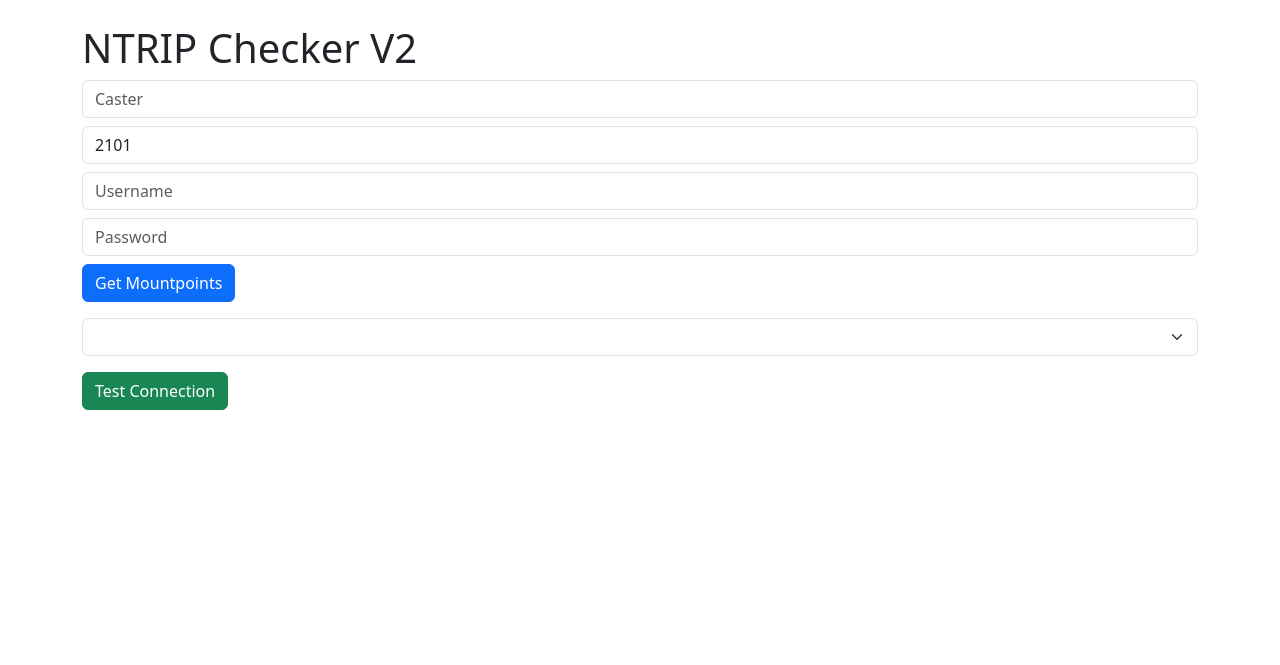
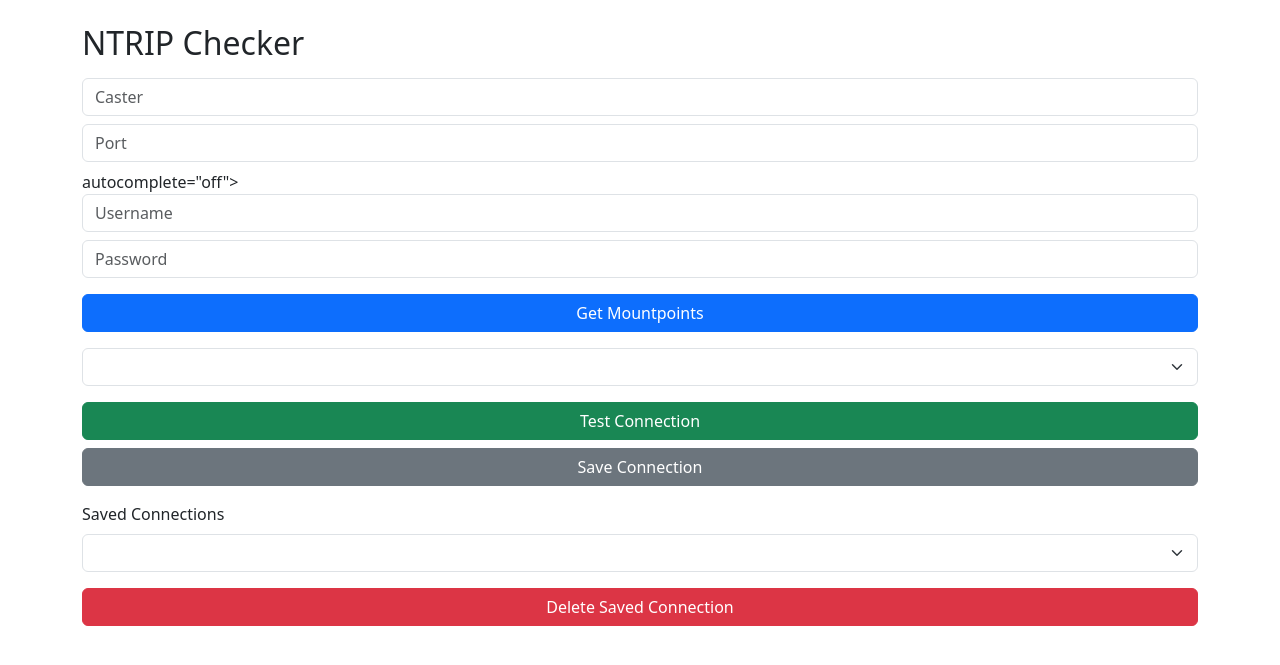
Before and after one commit to DavSem39/ntrip-checker, a Flask app: page / in a window 1280 px wide. Shown: the top 665 px of the page. Run offline with Flask 3, Linux system fonts and the light colour scheme; lists and menus that the app fills with data are empty.

Commit message:
Update index.html

```diff
--- a/templates/index.html
+++ b/templates/index.html
@@ -1,5 +1,426 @@
-<!doctype html><html><head><title>NTRIP Checker V2</title><link rel='stylesheet' href='https://cdn.jsdelivr.net/npm/bootstrap@5.3.3/dist/css/bootstrap.min.css'></head><body class='container py-4'><h1>NTRIP Checker V2</h1><input id='host' class='form-control mb-2' placeholder='Caster'><input id='port' class='form-control mb-2' value='2101'><input id='username' class='form-control mb-2' placeholder='Username'><input id='password' type='password' class='form-control mb-2' placeholder='Password'><button class='btn btn-primary' onclick='getm()'>Get Mountpoints</button><select id='mp' class='form-select my-3'></select><button class='btn btn-success' onclick='testc()'>Test Connection</button><div id='res' class='mt-3'></div><script>
-function payload(){return {host:host.value,port:port.value,username:username.value,password:password.value}}
-async function getm(){let r=await fetch('/mountpoints',{method:'POST',headers:{'Content-Type':'application/json'},body:JSON.stringify(payload())});let d=await r.json();mp.innerHTML='';if(d.success)d.mountpoints.forEach(v=>mp.innerHTML+=`<option>${v}</option>`);else alert(d.error)}
-async function testc(){let p=payload();p.mountpoint=mp.value;let r=await fetch('/test_connection',{method:'POST',headers:{'Content-Type':'application/json'},body:JSON.stringify(p)});let d=await r.json();res.innerHTML=d.success?`<div class="alert alert-success">Status:${d.status}<br>Latency:${d.latency_ms} ms<br>Bytes:${d.bytes_received}</div>`:`<div class="alert alert-danger">${d.error}</div>`}
-</script></body></html>
+<!doctype html>
+<html>
+
+<head>
+
+<meta charset="utf-8">
+<meta name="viewport" content="width=device-width, initial-scale=1">
+
+    <title>NTRIP Checker V2</title>
+
+<link rel="stylesheet"
+href="https://cdn.jsdelivr.net/npm/bootstrap@5.3.3/dist/css/bootstrap.min.css">
+
+<style;
+}
+
+.card-box{
+    background:white;
+    padding:20px;
+    border-radius:15px;
+    box-shadow:0 2px 10px rgba(0,0,0,.08);
+}
+
+.status-online{
+    background:#d1fae5;
+    border-left:6px solid #22c55e;
+}
+
+.status-warning{
+    background:#fff7ed;
+    border-left:6px solid #f59e0b;
+}
+
+.status-offline{
+    background:#fee2e2;
+    border-left:6px solid #ef4444;
+}
+
+</style>
+
+</head>
+
+<body>
+
+<div class="container py-4">
+
+    <div class="card-box">
+
+        <h2 class="mb-3">
+            NTRIP Checker
+        </h2>
+
+        <input
+            id="host"
+            class="form-control mb-2"
+            placeholder="Caster">
+
+        <input
+            id="port"
+            class="form-control mb-2"
+            placeholder="Port">
+            autocomplete="off">
+            <form autocomplete="off">
+
+        <input
+            id="username"
+            class="form-control mb-2"
+            placeholder="Username">
+
+        <input
+            id="password"
+            type="password"
+            class="form-control mb-3"
+            placeholder="Password">
+
+        <button
+            class="btn btn-primary w-100 mb-3"
+            onclick="getm()">
+
+            Get Mountpoints
+
+        </button>
+
+        <select
+            id="mp"
+            class="form-select mb-3">
+
+        </select>
+
+        <button
+            class="btn btn-success w-100 mb-2"
+            onclick="testc()">
+
+            Test Connection
+
+        </button>
+
+        <button
+            class="btn btn-secondary w-100 mb-3"
+            onclick="saveConnection()">
+
+            Save Connection
+
+        </button>
+
+        <div class="mb-3">
+
+            <label class="form-label">
+                Saved Connections
+            </label>
+
+            <select
+                id="savedConnections"
+                class="form-select"
+                onchange="loadConnection()">
+
+            </select>
+
+        </div>
+
+        <button
+            class="btn btn-danger w-100 mb-3"
+            onclick="deleteConnection()">
+
+            Delete Saved Connection
+
+        </button>
+
+        <div id="res"></div>
+
+    </div>
+
+</div>
+
+<script>
+
+function payload(){
+
+    return {
+
+        host:
+            document.getElementById("host").value,
+
+        port:
+            document.getElementById("port").value,
+
+        username:
+            document.getElementById("username").value,
+
+        password:
+            document.getElementById("password").value
+
+    };
+
+}
+
+
+async function getm(){
+
+    let r = await fetch('/mountpoints', {
+
+        method:'POST',
+
+        headers:{
+            'Content-Type':'application/json'
+        },
+
+        body:JSON.stringify(payload())
+
+    });
+
+    let d = await r.json();
+
+    let select =
+        document.getElementById("mp");
+
+    select.innerHTML = '';
+
+    if(d.success){
+
+        d.mountpoints.forEach(v=>{
+
+            select.innerHTML +=
+            `<option>${v}</option>`;
+
+        });
+
+    }else{
+
+        alert(d.error);
+
+    }
+
+}
+
+
+async function testc(){
+
+    let p = payload();
+
+    p.mountpoint =
+        document.getElementById("mp").value;
+
+    let r = await fetch('/test_connection',{
+
+        method:'POST',
+
+        headers:{
+            'Content-Type':'application/json'
+        },
+
+        body:JSON.stringify(p)
+
+    });
+
+    let d = await r.json();
+
+    let result =
+        document.getElementById("res");
+
+    if(d.success){
+
+        let cssClass =
+            "status-online";
+
+        if(d.status === "NO RTCM DATA"){
+
+            cssClass =
+                "status-warning";
+
+        }
+
+        result.innerHTML = `
+
+        <div class="p-3 rounded ${cssClass}">
+
+            <h5>${d.status}</h5>
+
+            <div>
+                <strong>Latency:</strong>
+                ${d.latency_ms} ms
+            </div>
+
+            <div>
+                <strong>Bytes Received:</strong>
+                ${d.bytes_received}
+            </div>
+
+            <div>
+                <strong>RTCM:</strong>
+                ${d.rtcm_detected ? "YES" : "NO"}
+            </div>
+
+        </div>
+
+        `;
+
+    }else{
+
+        result.innerHTML = `
+
+        <div class="p-3 rounded status-offline">
+
+            <h5>OFFLINE</h5>
+
+            <div>
+
+                ${d.error}
+
+            </div>
+
+        </div>
+
+        `;
+
+    }
+
+}
+
+
+/* SAVE CONNECTIONS */
+
+function saveConnection(){
+
+    let profiles =
+        JSON.parse(
+            localStorage.getItem(
+                "ntripProfiles"
+            ) || "[]"
+        );
+
+    profiles.push({
+
+        host:
+            document.getElementById("host").value,
+
+        port:
+            document.getElementById("port").value,
+
+        username:
+            document.getElementById("username").value,
+
+        password:
+            document.getElementById("password").value
+
+    });
+
+    localStorage.setItem(
+
+        "ntripProfiles",
+
+        JSON.stringify(profiles)
+
+    );
+
+    populateProfiles();
+
+}
+
+
+function populateProfiles(){
+
+    let profiles =
+        JSON.parse(
+            localStorage.getItem(
+                "ntripProfiles"
+            ) || "[]"
+        );
+
+    let dropdown =
+        document.getElementById(
+            "savedConnections"
+        );
+
+    dropdown.innerHTML = "";
+
+    profiles.forEach((p,i)=>{
+
+        dropdown.innerHTML +=
+
+        `<option value="${i}">
+            ${p.host}
+        </option>`;
+
+    });
+
+}
+
+
+function loadConnection(){
+
+    let profiles =
+        JSON.parse(
+            localStorage.getItem(
+                "ntripProfiles"
+            ) || "[]"
+        );
+
+    let profile =
+        profiles[
+            document.getElementById(
+                "savedConnections"
+            ).value
+        ];
+
+    if(!profile)
+        return;
+
+    document.getElementById("host").value =
+        profile.host;
+
+    document.getElementById("port").value =
+        profile.port;
+
+    document.getElementById("username").value =
+        profile.username;
+
+    document.getElementById("password").value =
+        profile.password;
+
+}
+
+
+function deleteConnection(){
+
+    let profiles =
+        JSON.parse(
+            localStorage.getItem(
+                "ntripProfiles"
+            ) || "[]"
+        );
+
+    let index =
+        parseInt(
+            document.getElementById(
+                "savedConnections"
+            ).value
+        );
+
+    if(isNaN(index))
+        return;
+
+    profiles.splice(index,1);
+
+    localStorage.setItem(
+
+        "ntripProfiles",
+
+        JSON.stringify(profiles)
+
+    );
+
+    populateProfiles();
+
+}
+
+
+window.addEventListener(
+    "load",
+    populateProfiles
+);
+
+</script>
+
+</body>
+</html>
```
